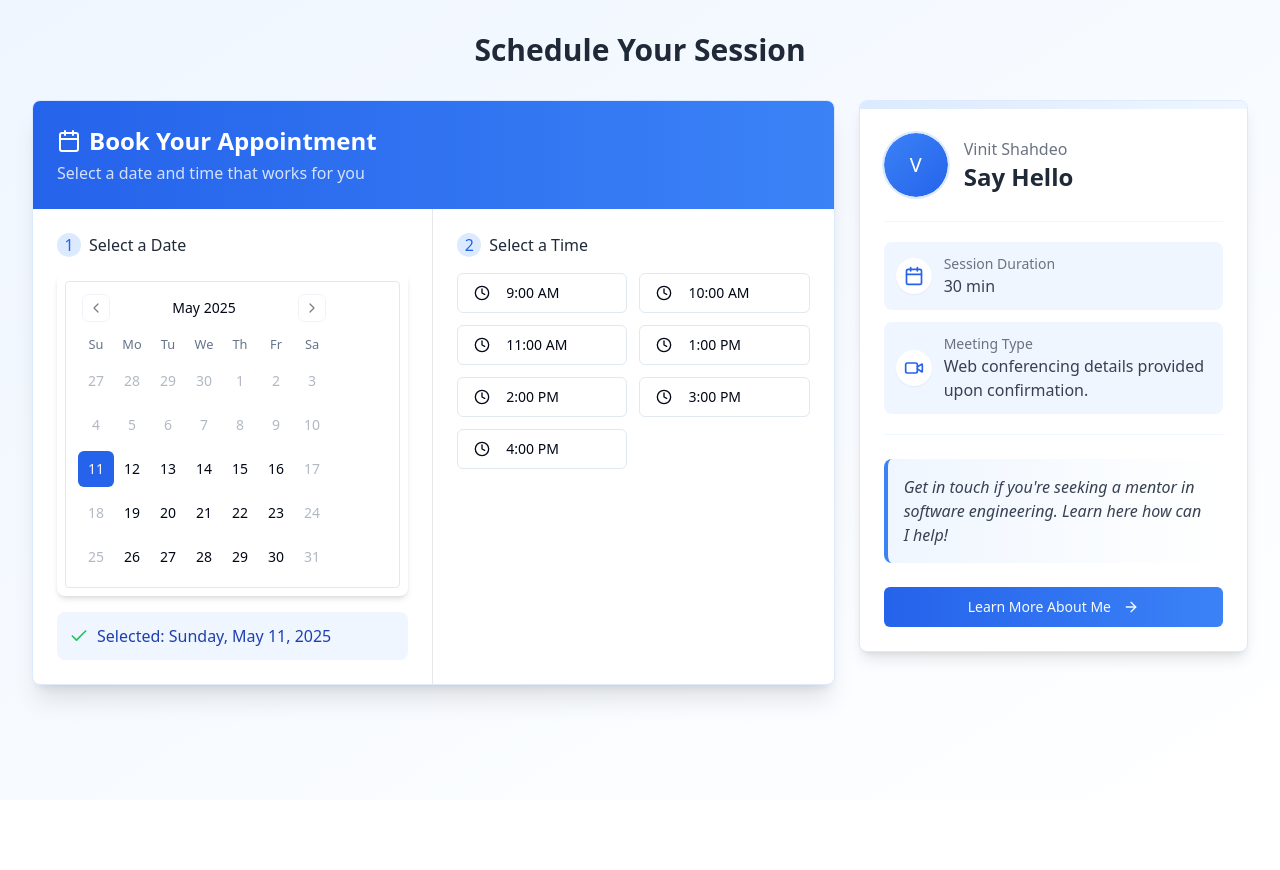
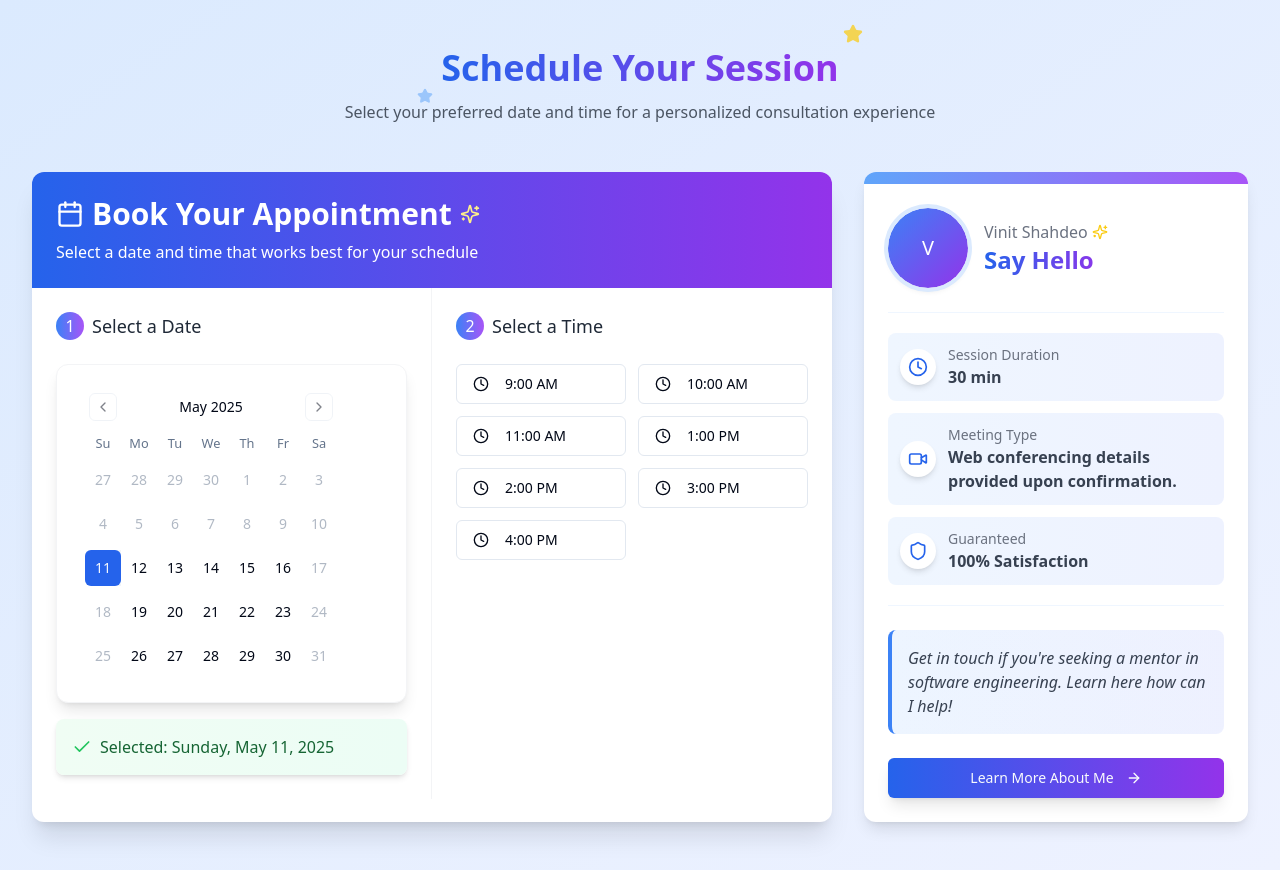
Before and after one commit to FoundershubAI/calendar-trust-hub, a React (Vite) app: page / in a window 1280 px wide. Before the commit the page ends 800 px from the top, so only its background shows below. Built offline with nearby package versions, Linux system fonts and the light colour scheme.

Commit message:
Refactor: Improve UI/UX of booking page

```diff
--- a/src/components/BookingCalendar.tsx
+++ b/src/components/BookingCalendar.tsx
@@ -8,7 +8,6 @@ import {
   DialogHeader,
   DialogTitle,
   DialogFooter,
-  DialogTrigger,
   DialogClose,
 } from "@/components/ui/dialog";
 import { format } from "date-fns";
@@ -16,8 +15,8 @@ import { Input } from "@/components/ui/input";
 import { Form, FormField, FormItem, FormLabel, FormControl } from "@/components/ui/form";
 import { useForm } from "react-hook-form";
 import { toast } from "@/hooks/use-toast";
-import { CalendarIcon, Clock, Check } from "lucide-react";
-import { motion } from "framer-motion";
+import { CalendarIcon, Clock, Check, Sparkles, ArrowRight } from "lucide-react";
+import { motion, AnimatePresence } from "framer-motion";
 
 type TimeSlot = {
   id: string;
@@ -38,6 +37,7 @@ const BookingCalendar = () => {
     { id: "7", time: "4:00 PM", available: true },
   ]);
   const [isBookingModalOpen, setIsBookingModalOpen] = useState(false);
+  const [bookingStep, setBookingStep] = useState(1);
 
   const form = useForm({
     defaultValues: {
@@ -50,6 +50,7 @@ const BookingCalendar = () => {
   const handleSelectTimeSlot = (timeSlotId: string) => {
     setSelectedTimeSlot(timeSlotId);
     setIsBookingModalOpen(true);
+    setBookingStep(1);
   };
 
   const handleBooking = (data: any) => {
@@ -63,8 +64,9 @@ const BookingCalendar = () => {
     );
 
     toast({
-      title: "Booking Confirmed!",
+      title: "Booking Confirmed! ✅",
       description: `Your appointment on ${selectedDate ? format(selectedDate, "MMMM d, yyyy") : ""} at ${selectedSlot?.time} has been booked.`,
+      variant: "default",
     });
 
     setIsBookingModalOpen(false);
@@ -86,34 +88,71 @@ const BookingCalendar = () => {
     show: { opacity: 1, y: 0 }
   };
 
+  const slideVariants = {
+    hidden: { x: 20, opacity: 0 },
+    visible: { x: 0, opacity: 1, transition: { duration: 0.3 } },
+    exit: { x: -20, opacity: 0, transition: { duration: 0.2 } }
+  };
+
   return (
-    <div className="bg-white rounded-lg shadow-xl overflow-hidden h-full border border-blue-100">
-      <div className="bg-gradient-to-r from-blue-600 to-blue-500 text-white p-6">
-        <h2 className="text-2xl font-semibold flex items-center">
-          <CalendarIcon className="mr-2 h-6 w-6" />
+    <motion.div
+      className="bg-white rounded-xl shadow-xl overflow-hidden h-full border-0"
+      initial={{ opacity: 0, y: 20 }}
+      animate={{ opacity: 1, y: 0 }}
+      transition={{ duration: 0.5 }}
+      whileHover={{ boxShadow: "0 20px 30px rgba(0,0,0,0.1)" }}
+    >
+      <div className="bg-gradient-to-r from-blue-600 to-purple-600 text-white p-6">
+        <motion.h2
+          className="text-3xl font-bold flex items-center"
+          initial={{ opacity: 0, y: -10 }}
+          animate={{ opacity: 1, y: 0 }}
+          transition={{ delay: 0.3, duration: 0.5 }}
+        >
+          <CalendarIcon className="mr-2 h-7 w-7" />
           Book Your Appointment
-        </h2>
-        <p className="mt-1 opacity-80">Select a date and time that works for you</p>
+          <motion.span
+            className="ml-2"
+            initial={{ rotate: 0 }}
+            animate={{ rotate: [0, 10, -10, 0] }}
+            transition={{ duration: 0.5, delay: 1, repeat: 0 }}
+          >
+            <Sparkles className="h-5 w-5 text-yellow-200" />
+          </motion.span>
+        </motion.h2>
+        <motion.p
+          className="mt-2 opacity-90 max-w-md"
+          initial={{ opacity: 0 }}
+          animate={{ opacity: 1 }}
+          transition={{ delay: 0.5, duration: 0.5 }}
+        >
+          Select a date and time that works best for your schedule
+        </motion.p>
       </div>
 
       <div className="grid md:grid-cols-2">
         {/* Calendar Section */}
         <motion.div
-          className="p-6 border-r border-gray-200"
+          className="p-6 border-r border-gray-100"
           initial={{ opacity: 0, x: -20 }}
           animate={{ opacity: 1, x: 0 }}
           transition={{ duration: 0.5 }}
         >
-          <div className="font-medium text-gray-800 mb-4 flex items-center">
-            <div className="bg-blue-100 text-blue-600 w-6 h-6 rounded-full flex items-center justify-center mr-2">1</div>
-            Select a Date
+          <div className="font-medium text-gray-800 mb-6 flex items-center">
+            <div className="bg-gradient-to-r from-blue-500 to-purple-500 text-white w-7 h-7 rounded-full flex items-center justify-center mr-2">
+              1
             </div>
-          <div className="shadow-md rounded-lg p-2 bg-white">
+            <span className="text-lg">Select a Date</span>
+          </div>
+          <motion.div
+            className="shadow-lg rounded-xl p-4 bg-white border border-gray-100"
+            whileHover={{ boxShadow: "0 10px 20px rgba(0,0,0,0.1)" }}
+          >
             <Calendar
               mode="single"
               selected={selectedDate}
               onSelect={setSelectedDate}
-              className="rounded border p-3"
+              className="rounded border-0"
               disabled={(date) => {
                 // Disable past dates and weekends for this example
                 return date < new Date(new Date().setHours(0, 0, 0, 0)) ||
@@ -121,17 +160,17 @@ const BookingCalendar = () => {
                        date.getDay() === 6;
               }}
             />
-          </div>
+          </motion.div>
 
           {selectedDate && (
             <motion.div
-              className="mt-4 p-3 bg-blue-50 rounded-lg text-blue-800 flex items-center"
+              className="mt-4 p-4 bg-gradient-to-r from-green-50 to-emerald-50 rounded-lg text-green-800 flex items-center shadow-md"
               initial={{ opacity: 0, y: 10 }}
               animate={{ opacity: 1, y: 0 }}
               transition={{ delay: 0.2 }}
             >
               <Check className="mr-2 h-5 w-5 text-green-500" />
-              Selected: {format(selectedDate, "EEEE, MMMM d, yyyy")}
+              <span className="font-medium">Selected:</span> &nbsp;{format(selectedDate, "EEEE, MMMM d, yyyy")}
             </motion.div>
           )}
         </motion.div>
@@ -143,9 +182,11 @@ const BookingCalendar = () => {
           animate={{ opacity: 1, x: 0 }}
           transition={{ duration: 0.5, delay: 0.2 }}
         >
-          <div className="font-medium text-gray-800 mb-4 flex items-center">
-            <div className="bg-blue-100 text-blue-600 w-6 h-6 rounded-full flex items-center justify-center mr-2">2</div>
-            Select a Time
+          <div className="font-medium text-gray-800 mb-6 flex items-center">
+            <div className="bg-gradient-to-r from-blue-500 to-purple-500 text-white w-7 h-7 rounded-full flex items-center justify-center mr-2">
+              2
+            </div>
+            <span className="text-lg">Select a Time</span>
           </div>
 
           {selectedDate ? (
@@ -166,16 +207,24 @@ const BookingCalendar = () => {
                         ? "line-through opacity-60"
                         : "hover:bg-blue-50 hover:text-blue-700 hover:border-blue-300"
                     }`}
+                    whileHover={slot.available ? { scale: 1.03 } : {}}
+                    whileTap={slot.available ? { scale: 0.98 } : {}}
                   >
                     <Clock className="mr-2 h-4 w-4" />
                     {slot.time}
+                    {!slot.available && (
+                      <span className="ml-auto text-xs bg-gray-200 text-gray-600 px-2 py-0.5 rounded-full">
+                        Booked
+                      </span>
+                    )}
                   </Button>
                 </motion.div>
               ))}
             </motion.div>
           ) : (
-            <div className="text-gray-500 italic bg-gray-50 p-8 rounded-lg text-center">
-              Please select a date first
+            <div className="text-gray-500 italic bg-gray-50 p-10 rounded-lg text-center border border-dashed border-gray-300 flex flex-col items-center justify-center h-48">
+              <CalendarIcon className="h-10 w-10 text-gray-400 mb-2" />
+              <p>Please select a date first</p>
             </div>
           )}
         </motion.div>
@@ -183,14 +232,25 @@ const BookingCalendar = () => {
 
       {/* Booking Modal */}
       <Dialog open={isBookingModalOpen} onOpenChange={setIsBookingModalOpen}>
-        <DialogContent className="sm:max-w-[425px]">
-          <DialogHeader>
-            <DialogTitle>Complete Your Booking</DialogTitle>
+        <DialogContent className="sm:max-w-[425px] bg-white rounded-xl p-0 overflow-hidden">
+          <div className="h-3 bg-gradient-to-r from-blue-500 to-purple-600"></div>
+          <DialogHeader className="px-6 pt-6 pb-0">
+            <DialogTitle className="text-xl font-bold text-center">
+              Complete Your Booking
+            </DialogTitle>
           </DialogHeader>
 
+          <AnimatePresence mode="wait">
+            <motion.div
+              key={bookingStep}
+              initial="hidden"
+              animate="visible"
+              exit="exit"
+              variants={slideVariants}
+            >
               <Form {...form}>
-            <form onSubmit={form.handleSubmit(handleBooking)} className="space-y-4 pt-4">
-              <div className="bg-blue-50 p-4 rounded-md mb-4 border-l-4 border-blue-500">
+                <form onSubmit={form.handleSubmit(handleBooking)} className="space-y-4 pt-6 px-6 pb-6">
+                  <div className="bg-blue-50 p-4 rounded-xl mb-4 border-l-4 border-blue-500 shadow-sm">
                     <p className="font-medium text-gray-700 flex items-center">
                       <CalendarIcon className="mr-2 h-4 w-4 text-blue-600" />
                       {selectedDate ? format(selectedDate, "MMMM d, yyyy") : ""} at{" "}
@@ -205,7 +265,12 @@ const BookingCalendar = () => {
                       <FormItem>
                         <FormLabel>Name</FormLabel>
                         <FormControl>
-                      <Input placeholder="John Doe" {...field} required className="focus:border-blue-500" />
+                          <Input
+                            placeholder="John Doe"
+                            {...field}
+                            required
+                            className="focus:border-blue-500 focus:ring focus:ring-blue-200 focus:ring-opacity-50"
+                          />
                         </FormControl>
                       </FormItem>
                     )}
@@ -218,7 +283,13 @@ const BookingCalendar = () => {
                       <FormItem>
                         <FormLabel>Email</FormLabel>
                         <FormControl>
-                      <Input placeholder="john@example.com" type="email" {...field} required className="focus:border-blue-500" />
+                          <Input
+                            placeholder="john@example.com"
+                            type="email"
+                            {...field}
+                            required
+                            className="focus:border-blue-500 focus:ring focus:ring-blue-200 focus:ring-opacity-50"
+                          />
                         </FormControl>
                       </FormItem>
                     )}
@@ -231,25 +302,37 @@ const BookingCalendar = () => {
                       <FormItem>
                         <FormLabel>Notes (Optional)</FormLabel>
                         <FormControl>
-                      <Input placeholder="Any special requirements" {...field} className="focus:border-blue-500" />
+                          <Input
+                            placeholder="Any special requirements"
+                            {...field}
+                            className="focus:border-blue-500 focus:ring focus:ring-blue-200 focus:ring-opacity-50"
+                          />
                         </FormControl>
                       </FormItem>
                     )}
                   />
 
-              <DialogFooter className="pt-4">
+                  <DialogFooter className="pt-4 flex-col-reverse sm:flex-row gap-3">
                     <DialogClose asChild>
-                  <Button type="button" variant="outline" className="hover:bg-gray-100">Cancel</Button>
+                      <Button type="button" variant="outline" className="hover:bg-gray-100 border-gray-300">
+                        Cancel
+                      </Button>
                     </DialogClose>
-                <Button type="submit" className="bg-gradient-to-r from-blue-600 to-blue-500 hover:from-blue-700 hover:to-blue-600">
+                    <Button
+                      type="submit"
+                      className="bg-gradient-to-r from-blue-600 to-purple-600 hover:from-blue-700 hover:to-purple-700 group"
+                    >
                       Confirm Booking
+                      <ArrowRight className="ml-1 h-4 w-4 group-hover:translate-x-1 transition-transform" />
                     </Button>
                   </DialogFooter>
                 </form>
               </Form>
+            </motion.div>
+          </AnimatePresence>
         </DialogContent>
       </Dialog>
-    </div>
+    </motion.div>
   );
 };
 
--- a/src/components/UserDetailsCard.tsx
+++ b/src/components/UserDetailsCard.tsx
@@ -2,7 +2,7 @@
 import React from "react";
 import { Avatar, AvatarImage, AvatarFallback } from "@/components/ui/avatar";
 import { Card, CardContent } from "@/components/ui/card";
-import { Clock, Video, Calendar, ArrowRight } from "lucide-react";
+import { Clock, Video, Calendar, ArrowRight, Star, Shield, Sparkles } from "lucide-react";
 import { Button } from "@/components/ui/button";
 import { motion } from "framer-motion";
 
@@ -26,75 +26,142 @@ const UserDetailsCard: React.FC<UserDetailsCardProps> = ({
     show: {
       opacity: 1,
       transition: {
-        staggerChildren: 0.1,
+        staggerChildren: 0.15,
         delayChildren: 0.3
       }
     }
   };
 
   const item = {
-    hidden: { opacity: 0, y: 10 },
+    hidden: { opacity: 0, y: 20 },
     show: { opacity: 1, y: 0 }
+  };
+
+  const glowEffect = {
+    rest: { opacity: 0.4, ease: "easeOut", duration: 0.2, type: "tween" },
+    hover: {
+      opacity: 1,
+      transition: {
+        duration: 0.4,
+        type: "tween",
+        ease: "easeIn"
+      }
+    }
   };
 
   return (
     <motion.div
       initial={{ opacity: 0, y: 20 }}
       animate={{ opacity: 1, y: 0 }}
-      transition={{ duration: 0.5, delay: 0.4 }}
+      transition={{ duration: 0.7, delay: 0.4 }}
+      className="h-full"
     >
-      <Card className="w-full bg-white rounded-lg shadow-lg overflow-hidden border border-blue-100 hover:shadow-xl transition-shadow duration-300">
-        <div className="bg-gradient-to-r from-blue-100 to-blue-50 p-1"></div>
+      <Card className="w-full h-full bg-white rounded-xl overflow-hidden border-0 shadow-lg hover:shadow-2xl transition-all duration-300">
+        <div className="h-3 bg-gradient-to-r from-blue-400 to-purple-500"></div>
         <CardContent className="p-6">
           <motion.div variants={container} initial="hidden" animate="show" className="space-y-6">
             <motion.div variants={item} className="flex items-center gap-4">
-              <Avatar className="h-16 w-16 ring-2 ring-blue-100">
+              <motion.div
+                whileHover={{ scale: 1.05 }}
+                whileTap={{ scale: 0.95 }}
+                transition={{ type: "spring", stiffness: 400, damping: 10 }}
+              >
+                <Avatar className="h-20 w-20 ring-4 ring-blue-100 shadow-md">
                   {image ? (
                     <AvatarImage src={image} alt={name} />
                   ) : (
-                  <AvatarFallback className="bg-gradient-to-br from-blue-500 to-blue-600 text-white text-xl font-medium">
+                    <AvatarFallback className="bg-gradient-to-br from-blue-500 to-purple-600 text-white text-xl font-medium">
                       {name.charAt(0)}
+                      <motion.div
+                        className="absolute inset-0 rounded-full bg-white"
+                        initial="rest"
+                        whileHover="hover"
+                        animate="rest"
+                        variants={{
+                          rest: { opacity: 0 },
+                          hover: { opacity: 0.2 }
+                        }}
+                      />
                     </AvatarFallback>
                   )}
                 </Avatar>
+              </motion.div>
               <div>
+                <div className="flex items-center gap-1">
                   <p className="text-gray-500 font-medium">{name}</p>
-                <h3 className="text-2xl font-bold text-gray-800">Say Hello</h3>
+                  <Sparkles className="h-4 w-4 text-yellow-400" />
+                </div>
+                <h3 className="text-2xl font-bold bg-clip-text text-transparent bg-gradient-to-r from-blue-600 to-purple-600">Say Hello</h3>
               </div>
             </motion.div>
 
             <motion.div variants={item} className="space-y-3 border-t border-b py-5 border-blue-50">
-              <div className="flex items-center gap-3 bg-blue-50 p-3 rounded-lg">
-                <div className="bg-white p-2 rounded-full shadow-sm">
-                  <Calendar className="h-5 w-5 text-blue-600" />
+              <motion.div
+                className="flex items-center gap-3 bg-gradient-to-r from-blue-50 to-indigo-50 p-3 rounded-lg"
+                whileHover={{ scale: 1.02, boxShadow: "0 5px 15px rgba(0,0,0,0.05)" }}
+                transition={{ type: "spring", stiffness: 300, damping: 20 }}
+              >
+                <div className="bg-white p-2 rounded-full shadow-md">
+                  <Clock className="h-5 w-5 text-blue-600" />
                 </div>
                 <div>
                   <p className="text-sm text-gray-500">Session Duration</p>
-                  <p className="text-gray-700 font-medium">{duration}</p>
+                  <p className="text-gray-700 font-semibold">{duration}</p>
                 </div>
-              </div>
+              </motion.div>
 
-              <div className="flex items-center gap-3 bg-blue-50 p-3 rounded-lg">
-                <div className="bg-white p-2 rounded-full shadow-sm">
+              <motion.div
+                className="flex items-center gap-3 bg-gradient-to-r from-blue-50 to-indigo-50 p-3 rounded-lg"
+                whileHover={{ scale: 1.02, boxShadow: "0 5px 15px rgba(0,0,0,0.05)" }}
+                transition={{ type: "spring", stiffness: 300, damping: 20 }}
+              >
+                <div className="bg-white p-2 rounded-full shadow-md">
                   <Video className="h-5 w-5 text-blue-600" />
                 </div>
                 <div>
                   <p className="text-sm text-gray-500">Meeting Type</p>
-                  <p className="text-gray-700 font-medium">{meetingType}</p>
-                </div>
+                  <p className="text-gray-700 font-semibold">{meetingType}</p>
                 </div>
               </motion.div>
 
+              <motion.div
+                className="flex items-center gap-3 bg-gradient-to-r from-blue-50 to-indigo-50 p-3 rounded-lg"
+                whileHover={{ scale: 1.02, boxShadow: "0 5px 15px rgba(0,0,0,0.05)" }}
+                transition={{ type: "spring", stiffness: 300, damping: 20 }}
+              >
+                <div className="bg-white p-2 rounded-full shadow-md">
+                  <Shield className="h-5 w-5 text-blue-600" />
+                </div>
+                <div>
+                  <p className="text-sm text-gray-500">Guaranteed</p>
+                  <p className="text-gray-700 font-semibold">100% Satisfaction</p>
+                </div>
+              </motion.div>
+            </motion.div>
+
             {description && (
-              <motion.div variants={item} className="text-gray-700 bg-gradient-to-r from-blue-50 to-white p-4 rounded-lg border-l-4 border-blue-500">
-                <p className="italic">{description}</p>
+              <motion.div
+                variants={item}
+                className="text-gray-700 bg-gradient-to-r from-blue-50 to-indigo-50 p-4 rounded-lg border-l-4 border-blue-500 relative overflow-hidden"
+              >
+                <motion.div
+                  className="absolute inset-0 bg-gradient-to-r from-blue-200/10 to-purple-200/10"
+                  initial="rest"
+                  whileHover="hover"
+                  variants={glowEffect}
+                />
+                <p className="italic relative z-10">{description}</p>
               </motion.div>
             )}
 
             <motion.div variants={item}>
-              <Button className="w-full bg-gradient-to-r from-blue-600 to-blue-500 hover:from-blue-700 hover:to-blue-600 group">
-                Learn More About Me
-                <ArrowRight className="ml-1 h-4 w-4 group-hover:translate-x-1 transition-transform" />
+              <Button
+                className="w-full bg-gradient-to-r from-blue-600 to-purple-600 hover:from-blue-700 hover:to-purple-700 group shadow-lg hover:shadow-xl transition-all duration-300"
+                whileHover={{ scale: 1.02 }}
+                whileTap={{ scale: 0.98 }}
+              >
+                <span>Learn More About Me</span>
+                <ArrowRight className="ml-1 h-4 w-4 transition-transform duration-300 group-hover:translate-x-1" />
               </Button>
             </motion.div>
           </motion.div>
--- a/src/pages/Booking.tsx
+++ b/src/pages/Booking.tsx
@@ -3,35 +3,64 @@ import React from "react";
 import BookingCalendar from "@/components/BookingCalendar";
 import UserDetailsCard from "@/components/UserDetailsCard";
 import { motion } from "framer-motion";
+import { Star } from "lucide-react";
 
 const Booking = () => {
   return (
     <motion.div
-      className="min-h-screen bg-gradient-to-br from-blue-50 to-white py-8 px-4 sm:px-6 lg:px-8"
+      className="min-h-screen bg-gradient-to-br from-blue-100 to-indigo-50 py-12 px-4 sm:px-6 lg:px-8"
       initial={{ opacity: 0 }}
       animate={{ opacity: 1 }}
-      transition={{ duration: 0.5 }}
+      transition={{ duration: 0.7 }}
     >
       <div className="max-w-7xl mx-auto">
-        <motion.h1
-          className="text-3xl font-bold text-center text-gray-800 mb-8"
+        <motion.div
+          className="text-center mb-12"
           initial={{ opacity: 0, y: -20 }}
           animate={{ opacity: 1, y: 0 }}
           transition={{ delay: 0.2, duration: 0.5 }}
         >
-          Schedule Your Session
-        </motion.h1>
-        <div className="grid grid-cols-1 md:grid-cols-3 gap-6">
-          <div className="md:col-span-2">
+          <motion.div
+            className="inline-block mb-3 relative"
+            whileHover={{ scale: 1.05 }}
+            transition={{ type: "spring", stiffness: 400, damping: 10 }}
+          >
+            <h1 className="text-4xl font-bold text-transparent bg-clip-text bg-gradient-to-r from-blue-600 to-purple-600">
+              Schedule Your Session
+            </h1>
+            <div className="absolute -top-6 -right-6 text-yellow-400 animate-pulse">
+              <Star className="h-5 w-5 fill-yellow-400" />
+            </div>
+            <div className="absolute -bottom-4 -left-6 text-blue-400 animate-pulse delay-300">
+              <Star className="h-4 w-4 fill-blue-400" />
+            </div>
+          </motion.div>
+          <p className="text-gray-600 max-w-2xl mx-auto">
+            Select your preferred date and time for a personalized consultation experience
+          </p>
+        </motion.div>
+
+        <div className="grid grid-cols-1 md:grid-cols-3 gap-8">
+          <motion.div
+            className="md:col-span-2"
+            initial={{ opacity: 0, x: -20 }}
+            animate={{ opacity: 1, x: 0 }}
+            transition={{ delay: 0.3, duration: 0.6 }}
+          >
             <BookingCalendar />
-          </div>
-          <div className="md:col-span-1">
+          </motion.div>
+          <motion.div
+            className="md:col-span-1"
+            initial={{ opacity: 0, x: 20 }}
+            animate={{ opacity: 1, x: 0 }}
+            transition={{ delay: 0.4, duration: 0.6 }}
+          >
             <UserDetailsCard
               name="Vinit Shahdeo"
               duration="30 min"
               description="Get in touch if you're seeking a mentor in software engineering. Learn here how can I help!"
             />
-          </div>
+          </motion.div>
         </div>
       </div>
     </motion.div>
```
Lines whose indentation alone changed are shown as unchanged.
